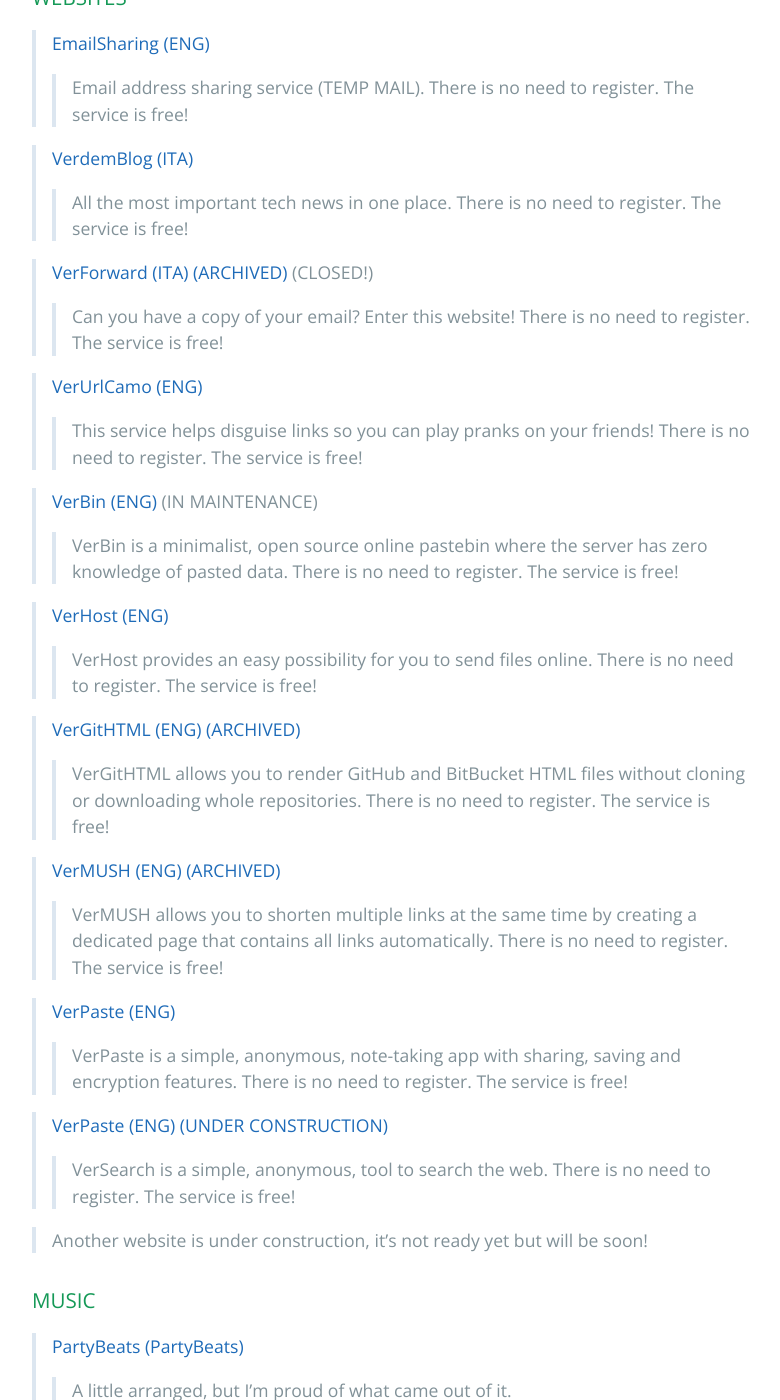
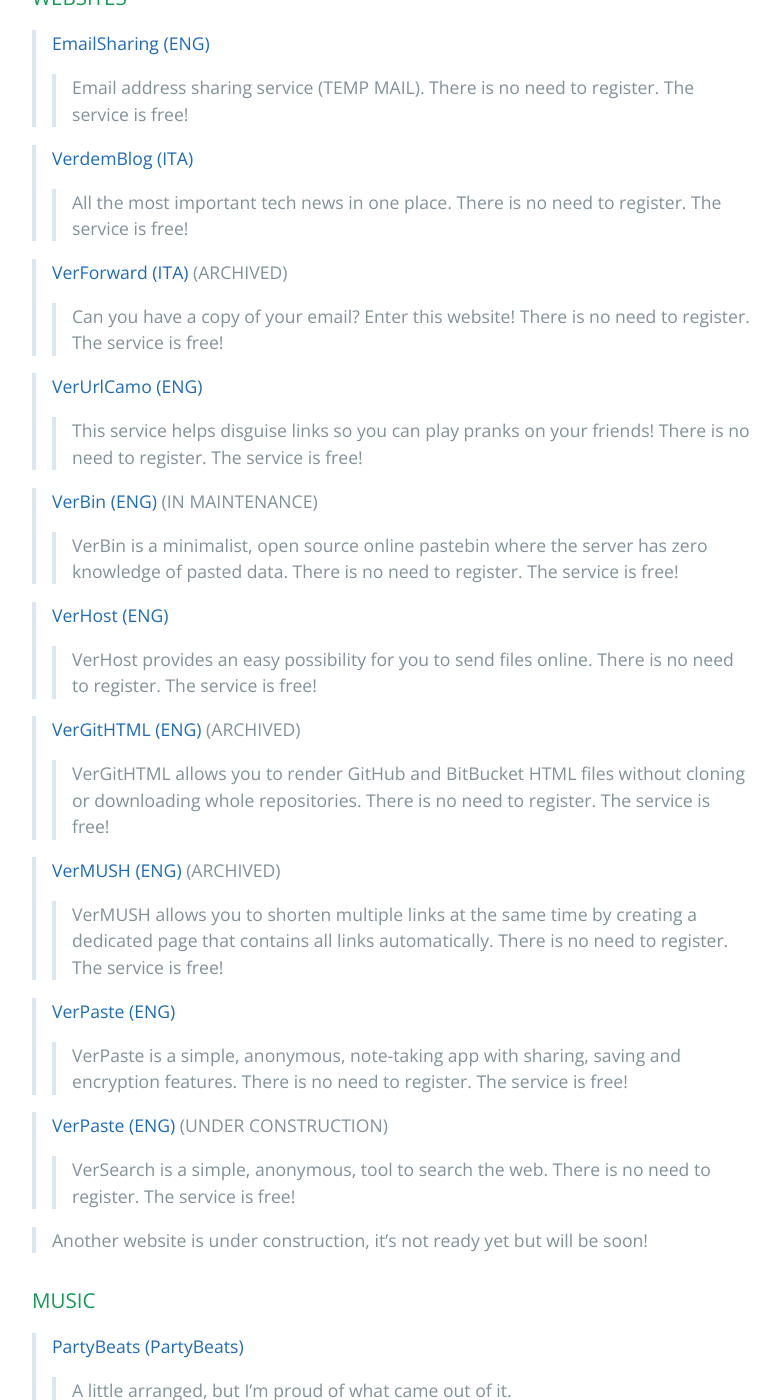
Before and after one commit to Verdem-crypto/verdem-crypto.github.io, a Jekyll site: the page built from index.md, in a window 1280 px wide and 1400 px high, scrolled down 787 px. Shown: the whole window, without its empty margins (192-972 px from the left). Built offline with Jekyll 4.4.1, drawn with Linux system fonts in a browser that asks for light colours; our own code applies the rules of GitHub Pages for plain Markdown files; a script that is not in the unit is left out; the repository's description, which GitHub fills in, is left out.

Commit message:
Update index.md

```diff
--- a/index.md
+++ b/index.md
@@ -23,7 +23,7 @@
 >
 >>All the most important tech news in one place. There is no need to register. The service is free!
 
->[VerForward (ITA) (ARCHIVED)](http://verforward.blogspot.com/) (CLOSED!)
+>[VerForward (ITA)](http://verforward.blogspot.com/) (ARCHIVED)
 >
 >>Can you have a copy of your email? Enter this website! There is no need to register. The service is free!
 
@@ -39,11 +39,11 @@
 >
 >>VerHost provides an easy possibility for you to send files online. There is no need to register. The service is free!
 
->[VerGitHTML (ENG) (ARCHIVED)](http://verdemtv.page.link/vergithtml)
+>[VerGitHTML (ENG)](http://verdemtv.page.link/vergithtml) (ARCHIVED)
 >
 >>VerGitHTML allows you to render GitHub and BitBucket HTML files without cloning or downloading whole repositories. There is no need to register. The service is free!
 
->[VerMUSH (ENG) (ARCHIVED)](http://verdemtv.page.link/vermush)
+>[VerMUSH (ENG)](http://verdemtv.page.link/vermush) (ARCHIVED)
 >
 >>VerMUSH allows you to shorten multiple links at the same time by creating a dedicated page that contains all links automatically. There is no need to register. The service is free!
 
@@ -51,7 +51,7 @@
 >
 >>VerPaste is a simple, anonymous, note-taking app with sharing, saving and encryption features. There is no need to register. The service is free!
 
->[VerPaste (ENG) (UNDER CONSTRUCTION)](http://verdemtv.page.link/versearch)
+>[VerPaste (ENG)](http://verdemtv.page.link/versearch) (UNDER CONSTRUCTION)
 >
 >>VerSearch is a simple, anonymous, tool to search the web. There is no need to register. The service is free!
 
```
